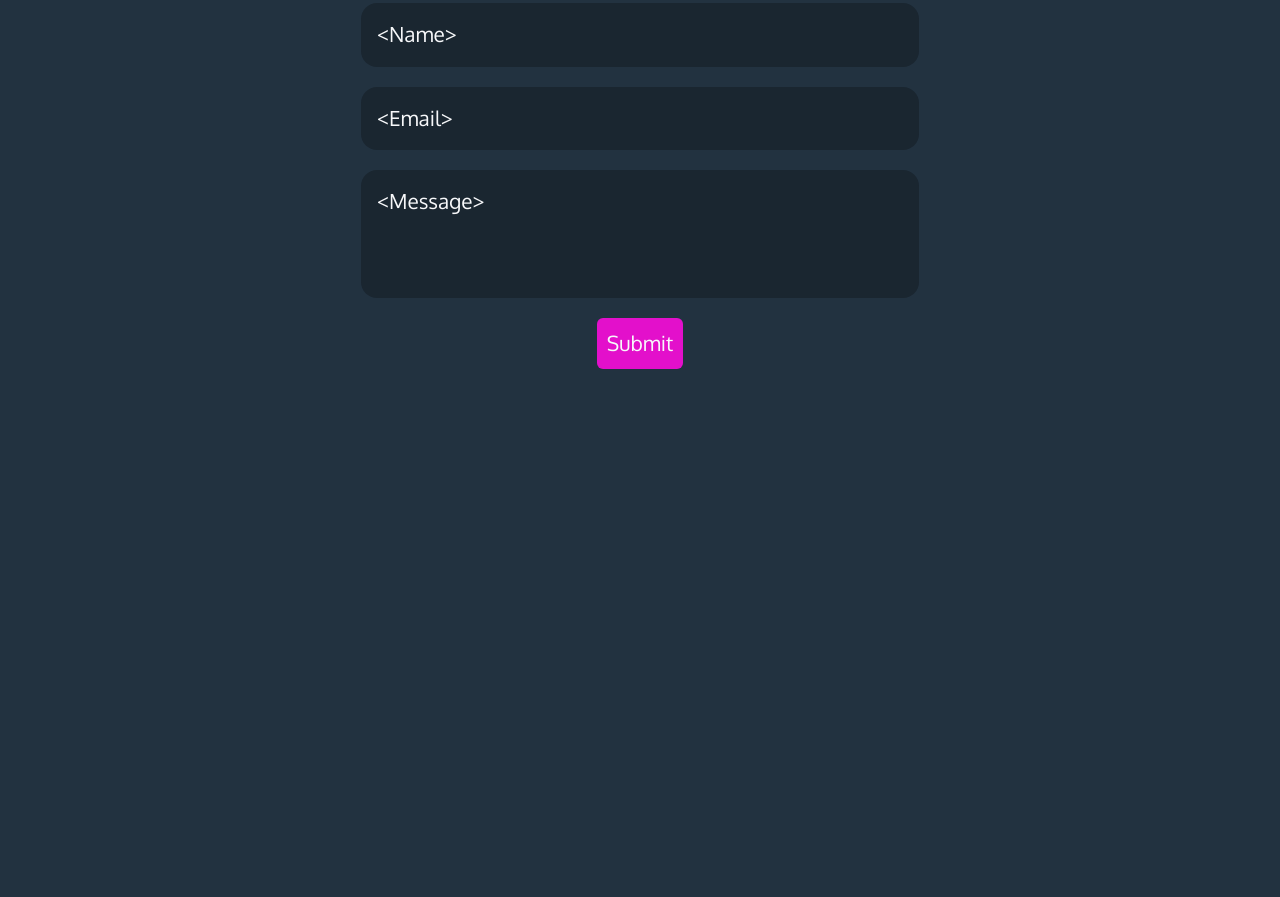
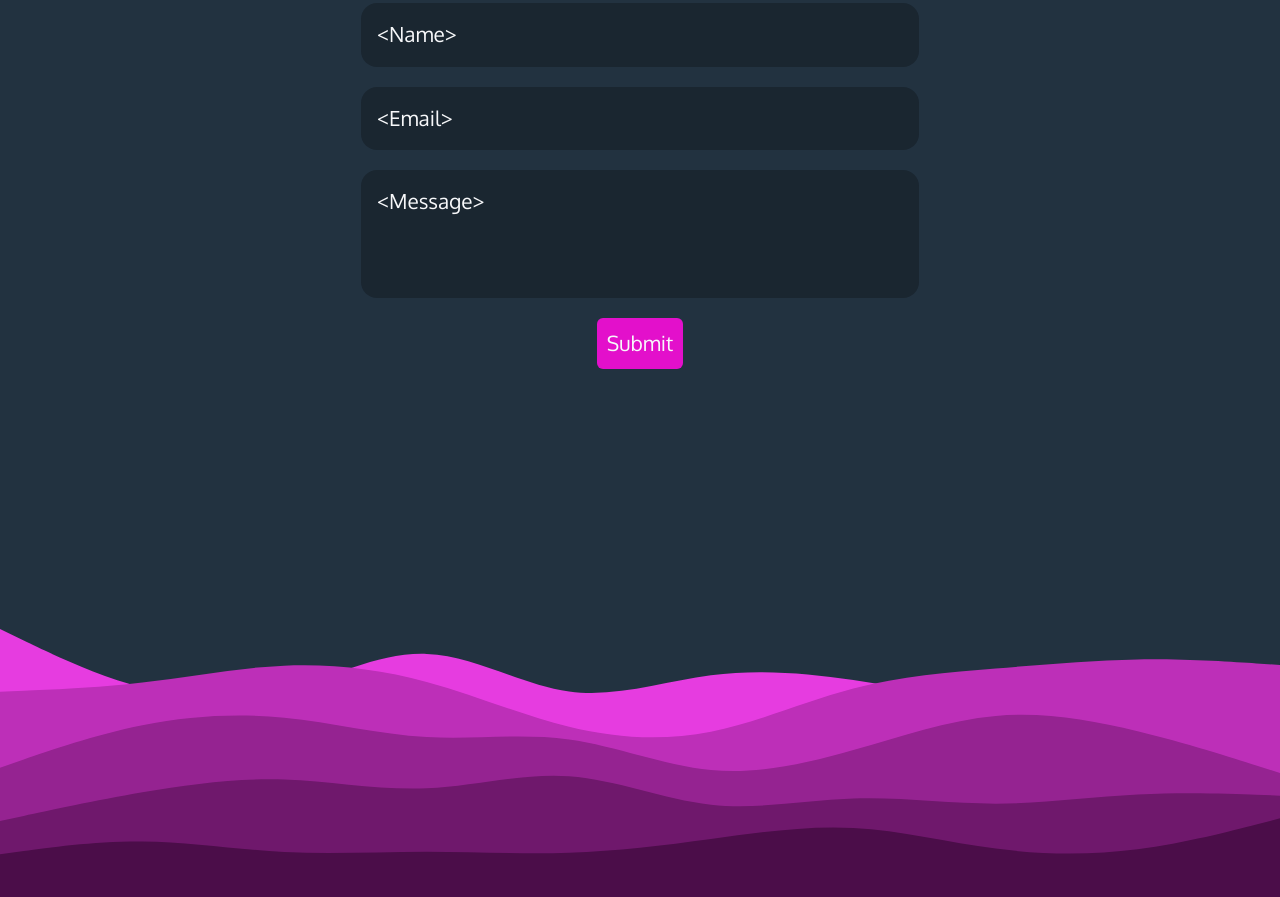
Before and after one commit to carlosra0345/personal-website, a website: page index.html in a window 1280 px wide. Shown: the part 3157-4054 px from the top of the page. Before the commit the page ends 3654 px from the top, so only its background shows below. Drawn offline with nearby package versions, Linux system fonts and the light colour scheme; a web font is replaced by a local one.

Commit message:
added footer curve

```diff
--- a/index.html
+++ b/index.html
@@ -267,6 +267,9 @@
         </div>
     </section>
 
+    <!--Footer SVG-->
+    <div src="src/assets/layered-waves-haikei.svg" class="spacer layer1"></div>
+
     <!--Popper.js, Bootstrap-->
     <script src="https://cdn.jsdelivr.net/npm/bootstrap@5.1.3/dist/js/bootstrap.bundle.min.js" integrity="sha384-ka7Sk0Gln4gmtz2MlQnikT1wXgYsOg+OMhuP+IlRH9sENBO0LRn5q+8nbTov4+1p" crossorigin="anonymous"></script>
 
--- a/src/styles/style.css
+++ b/src/styles/style.css
@@ -380,3 +380,16 @@ section div [class*="bi-"] {
     clip: rect(0, 0, 0, 0);
     border: 0;
   }
+
+/*footer section*/
+.spacer{
+    aspect-ratio: 960/300;
+    width: 100%;
+    background-repeat: no-repeat;
+    background-position: center;
+    background-size: cover;
+}
+
+.layer1 {
+    background-image: url('../assets/layered-waves-haikei.svg');
+}
```
Also changed, not shown: src/assets/layered-waves-haikei.svg (added).
